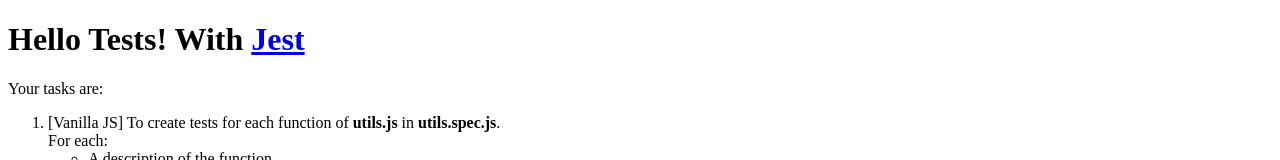
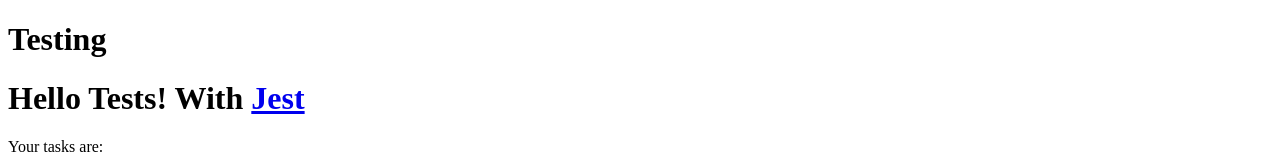
Before and after one commit to sarahliess/testing-workshop, a React (Create React App) app: page / in a window 1280 px wide. Shown: the top 160 px of the page. Built offline with nearby package versions, Linux system fonts and the light colour scheme.

Commit message:
breaking tests

```diff
--- a/src/App.js
+++ b/src/App.js
@@ -4,6 +4,7 @@
 export default function App() {
   return (
     <div className="App">
+      <h1>Testing</h1>
       <h1>
         Hello Tests! With{" "}
         <a
```
Also changed, not shown: src/phone.js (+5 -5 lines).
